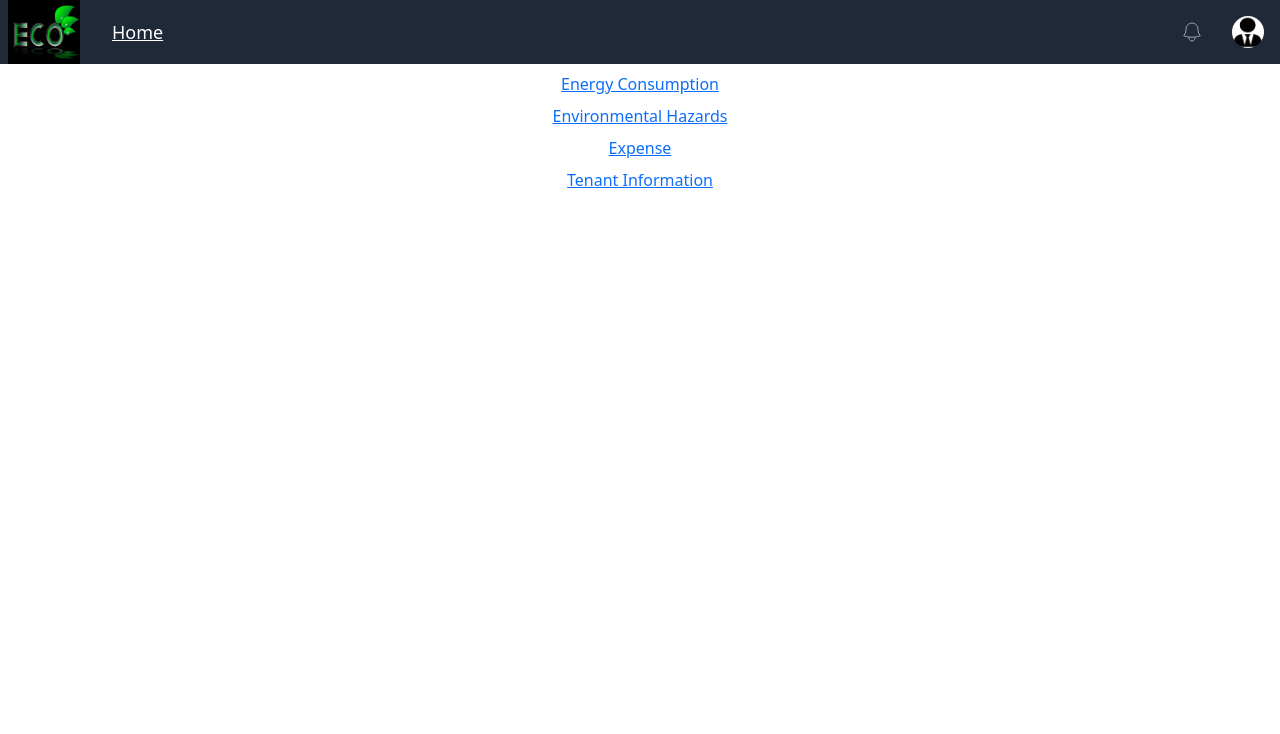
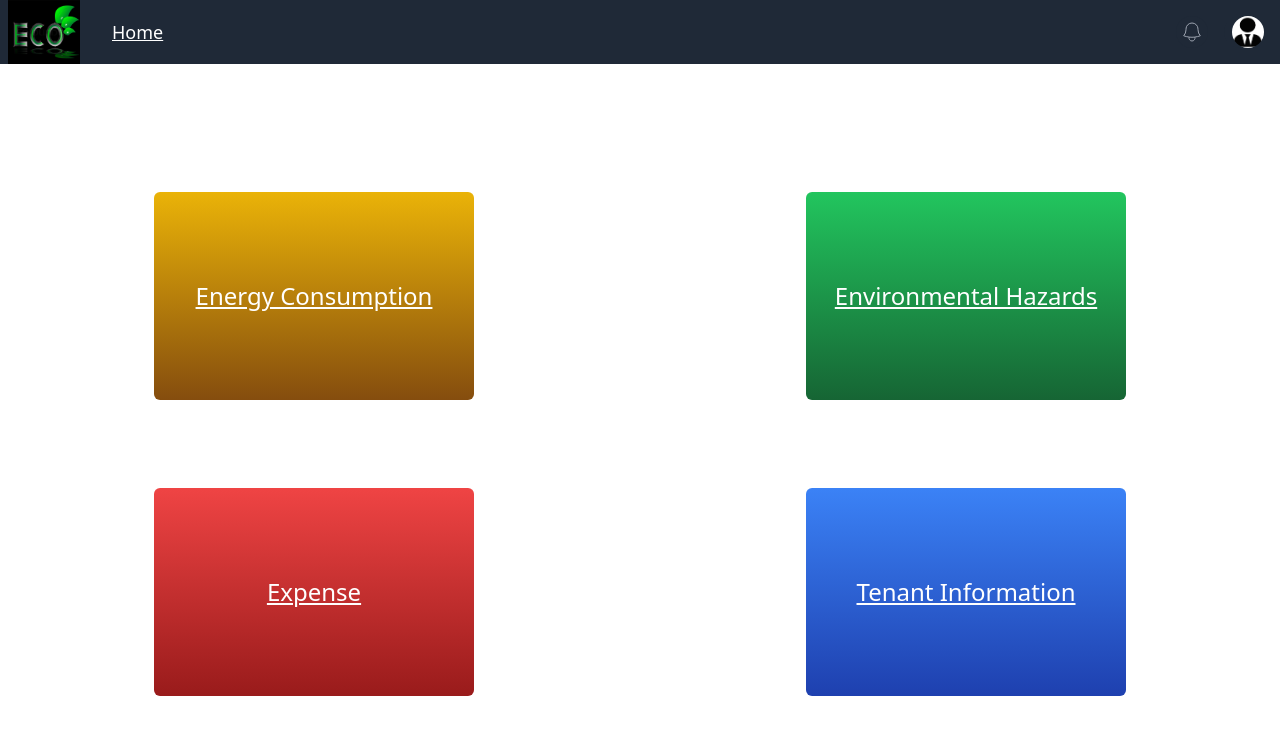
Before and after one commit to splitscale/REEMS_frontend, a Next.js app: page /home in a window 1280 px wide. Shown: the top 734 px of the page. Built offline with nearby package versions, Linux system fonts and the light colour scheme; no server answers; sample sign-in values are in the browser's storage.

Commit message:
implement home page

```diff
--- a/components/Profile.tsx
+++ b/components/Profile.tsx
@@ -1,7 +1,7 @@
 export default function Profile() {
 
   return (
-    <a href="/home" className="block px-4 py-2 text-sm text-gray-700" role="menuitem" id="user-menu-item-0">
+    <a href="/login" className="block px-4 py-2 text-sm text-gray-700" role="menuitem" id="user-menu-item-0">
       Your Profile
     </a>
   )
--- a/components/navBar.tsx
+++ b/components/navBar.tsx
@@ -31,7 +31,7 @@ export default function NavBar() {
         <div className="relative mx-3 mr-4">
           <button
             type="button"
-            className="pl-2 flex rounded-full bg-gray-800 text-sm focus:outline-none focus:ring-2 focus:ring-white focus:ring-offset-2 focus:ring-offset-gray-800"
+            className="pl-2 flex rounded-full bg-gray-800 text-sm focus:outline-none focus:ring-white focus:ring-offset-gray-800"
             id="user-menu-button"
             aria-expanded={isOpen}
             aria-haspopup="true"
--- a/pages/home.tsx
+++ b/pages/home.tsx
@@ -1,7 +1,6 @@
 import Head from 'next/head';
 import Link from 'next/dist/client/link';
 import NavBar from '../components/Navbar';
-
 
 export default function Home() {
   return (
@@ -14,20 +13,22 @@ export default function Home() {
 
       <NavBar/>
 
-      <div className="text-center mt-2">
-        <Link href="/energyConsumption"> Energy Consumption </Link>
-      </div>
+      <div className="grid grid-cols-2 gap-4 mt-32">
+        <div className="rounded-md box text-center bg-gradient-to-b from-yellow-500 to-yellow-800 w-80 h-52 flex items-center justify-center mx-auto">
+          <Link href="/energyConsumption" className='text-white text-2xl'>Energy Consumption</Link>
+        </div>
 
-      <div className="text-center mt-2">
-        <Link href="/environmentalHazard"> Environmental Hazards </Link>
-      </div>
+        <div className="rounded-md box text-center bg-gradient-to-b from-green-500 to-green-800 w-80 h-52 flex items-center justify-center mx-auto">
+          <Link href="/environmentalHazard" className='text-white text-2xl'>Environmental Hazards</Link>
+        </div>
 
-      <div className="text-center mt-2">
-        <Link href="/expense"> Expense </Link>
-      </div>
+        <div className="rounded-md box text-center  bg-gradient-to-b from-red-500 to-red-800 w-80 h-52 flex items-center justify-center mx-auto mt-16 mb-32">
+          <Link href="/expense" className='text-white text-2xl'>Expense</Link>
+        </div>
 
-      <div className="text-center mt-2">
-        <Link href="/tenantInformation"> Tenant Information </Link>
+        <div className="rounded-md box text-center bg-gradient-to-b from-blue-500 to-blue-800 w-80 h-52 flex items-center justify-center mx-auto mt-16 mb-32">
+          <Link href="/tenantInformation" className='text-white text-2xl'>Tenant Information</Link>
+        </div>
       </div>
     </div>
   );
```
